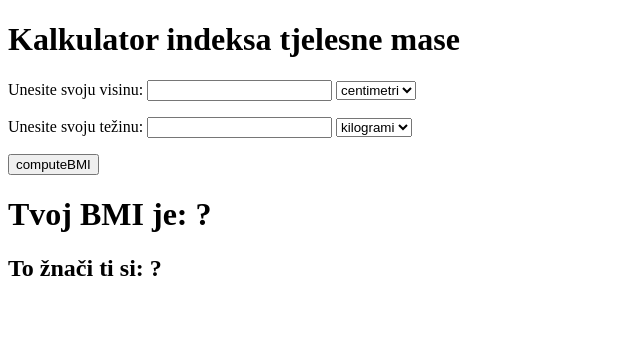
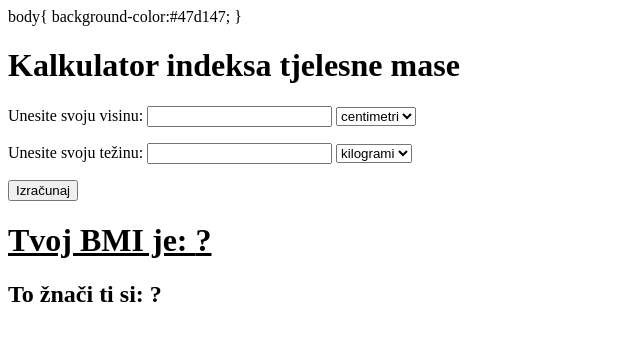
Before and after one commit to Zdravko111/BMI, a plain HTML site: page index.html in a window 1280 px wide. Shown: the whole page, without its empty margins (0-640 px from the left). Drawn offline with Linux system fonts and the light colour scheme.

Commit message:
Update index.html

```diff
--- a/index.html
+++ b/index.html
@@ -2,6 +2,11 @@
         <html>
            <head>
         <title>BMI Calculator</title>
+                   body{
+                    background-color:#47d147;
+                   }
+
+
 
         <script type="text/javascript">
 
@@ -52,8 +57,8 @@
                 <option value="lb">pounds</option>
             </select>
         </p>
-        <input type="submit" value="computeBMI" onclick="computeBMI();">
-        <h1>Tvoj BMI je: <span id="output">?</span></h1>
+        <input type="submit" value="Izračunaj" onclick="computeBMI();">
+        <h1 style="text-decoration: underline;">Tvoj BMI je: <span id="output">?</span></h1>
 
         <h2>To žnači ti si: <span id="comment"> ?</span> </h2>
          </body>
```
